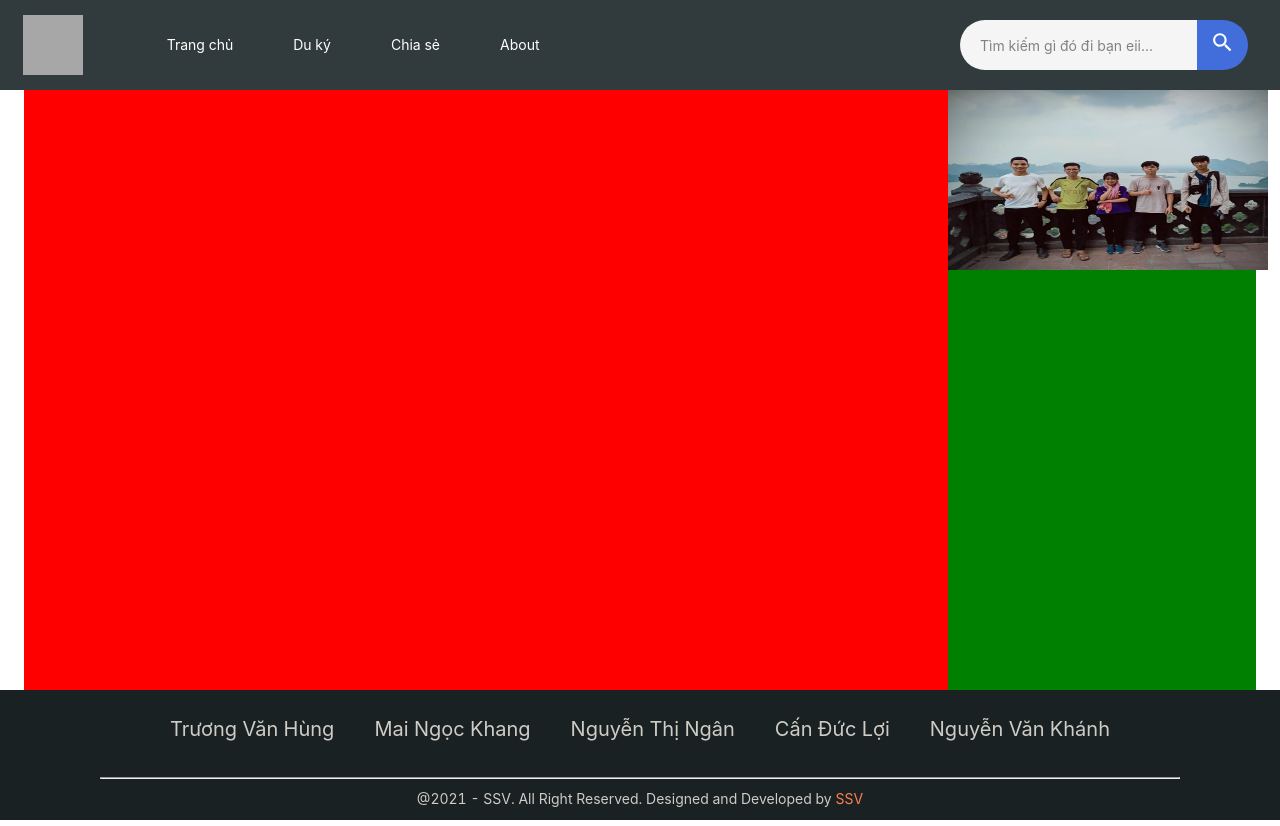
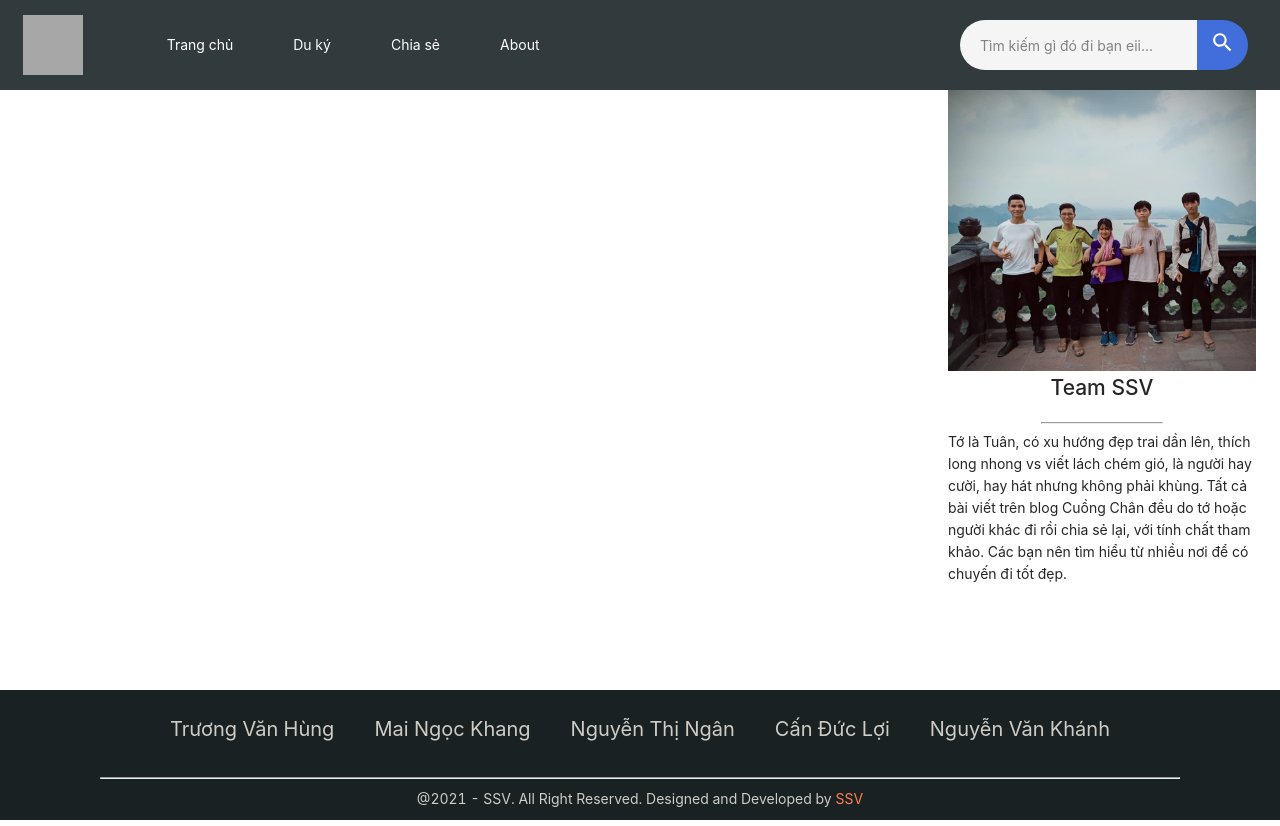
Before and after one commit to TVHung/blog-ssv, a React (Create React App) app: page /detail/1 in a window 1280 px wide. Built offline with nearby package versions, Linux system fonts and the light colour scheme; grey boxes are pictures that could not be loaded.

Commit message:
intro team

```diff
--- a/src/components/blog/components/IntroTeam/index.js
+++ b/src/components/blog/components/IntroTeam/index.js
@@ -8,10 +8,23 @@ export default function Error() {
 
     return (
         <Grid container className={classes.container}>
-            <Grid item>
+            <Grid item xs={12}>
                 <img src={teamssv} alt="teamssv" className={classes.imgTeam} />
             </Grid>
-            <Grid item></Grid>
+            <Grid item xs={12} className={classes.nameTeam}>
+                <h2>Team SSV</h2>
+            </Grid>
+            <Grid>
+                <hr style={{ width: 120 }} />
+                <p>
+                    Tớ là Tuân, có xu hướng đẹp trai dần lên, thích long nhong
+                    vs viết lách chém gió, là người hay cười, hay hát nhưng
+                    không phải khùng. Tất cả bài viết trên blog Cuồng Chân đều
+                    do tớ hoặc người khác đi rồi chia sẻ lại, với tính chất tham
+                    khảo. Các bạn nên tìm hiểu từ nhiều nơi để có chuyến đi tốt
+                    đẹp.
+                </p>
+            </Grid>
         </Grid>
     );
 }
--- a/src/components/blog/components/IntroTeam/styles.js
+++ b/src/components/blog/components/IntroTeam/styles.js
@@ -6,7 +6,13 @@ export default makeStyles((theme) => ({
     },
 
     imgTeam: {
-        width: 320,
-        height: 180,
+        width: "100%",
+        paddingBottom: "10",
+    },
+
+    nameTeam: {
+        display: "flex",
+        alignItems: "center",
+        justifyContent: "center",
     },
 }));
--- a/src/components/blog/pages/PostDetail/styles.js
+++ b/src/components/blog/pages/PostDetail/styles.js
@@ -6,13 +6,10 @@ export default makeStyles((theme) => ({
     },
 
     content: {
-        backgroundColor: "red",
         width: "100%",
-        height: 600,
     },
 
     intro_suggest: {
-        backgroundColor: "green",
         width: "100%",
         height: 600,
     },
```
